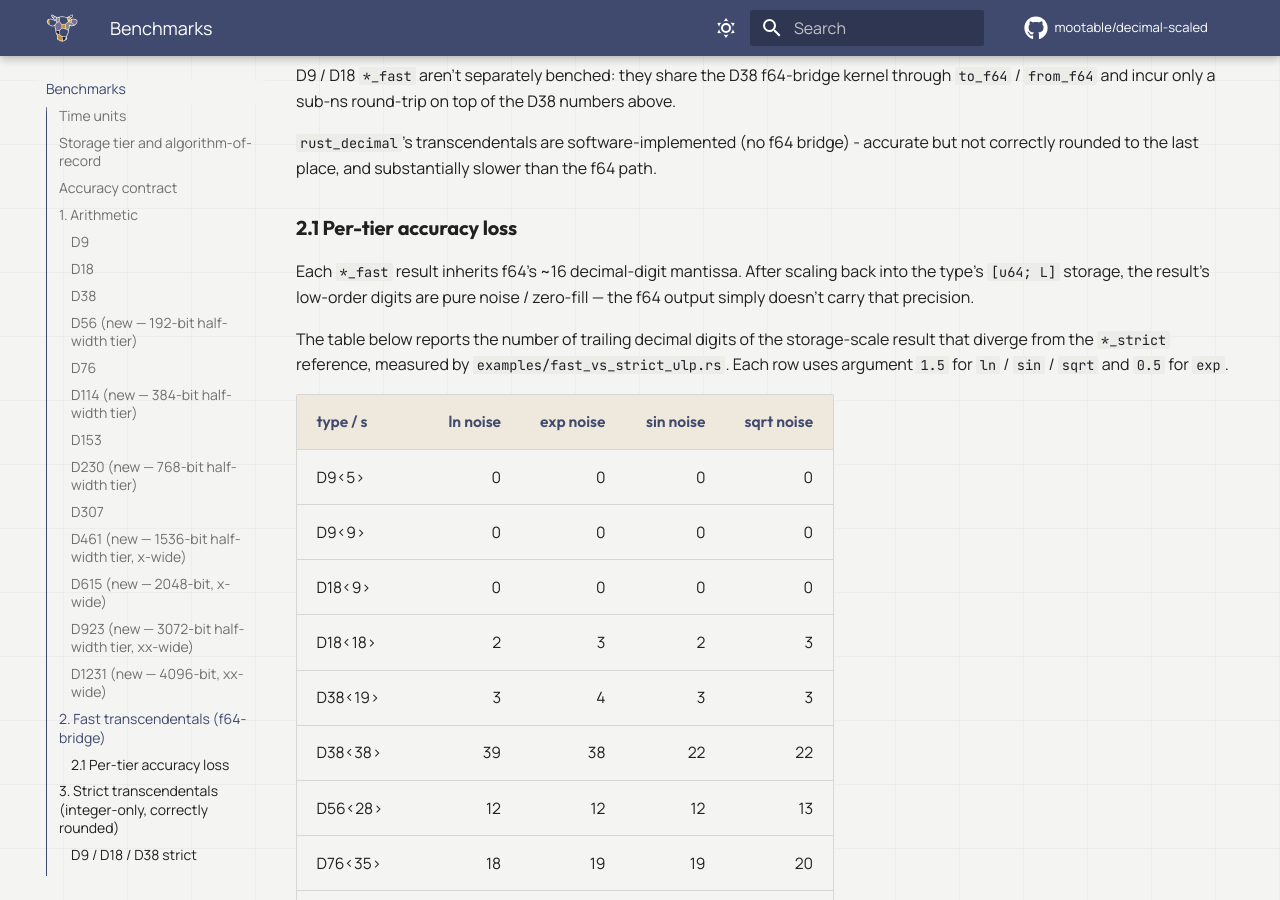
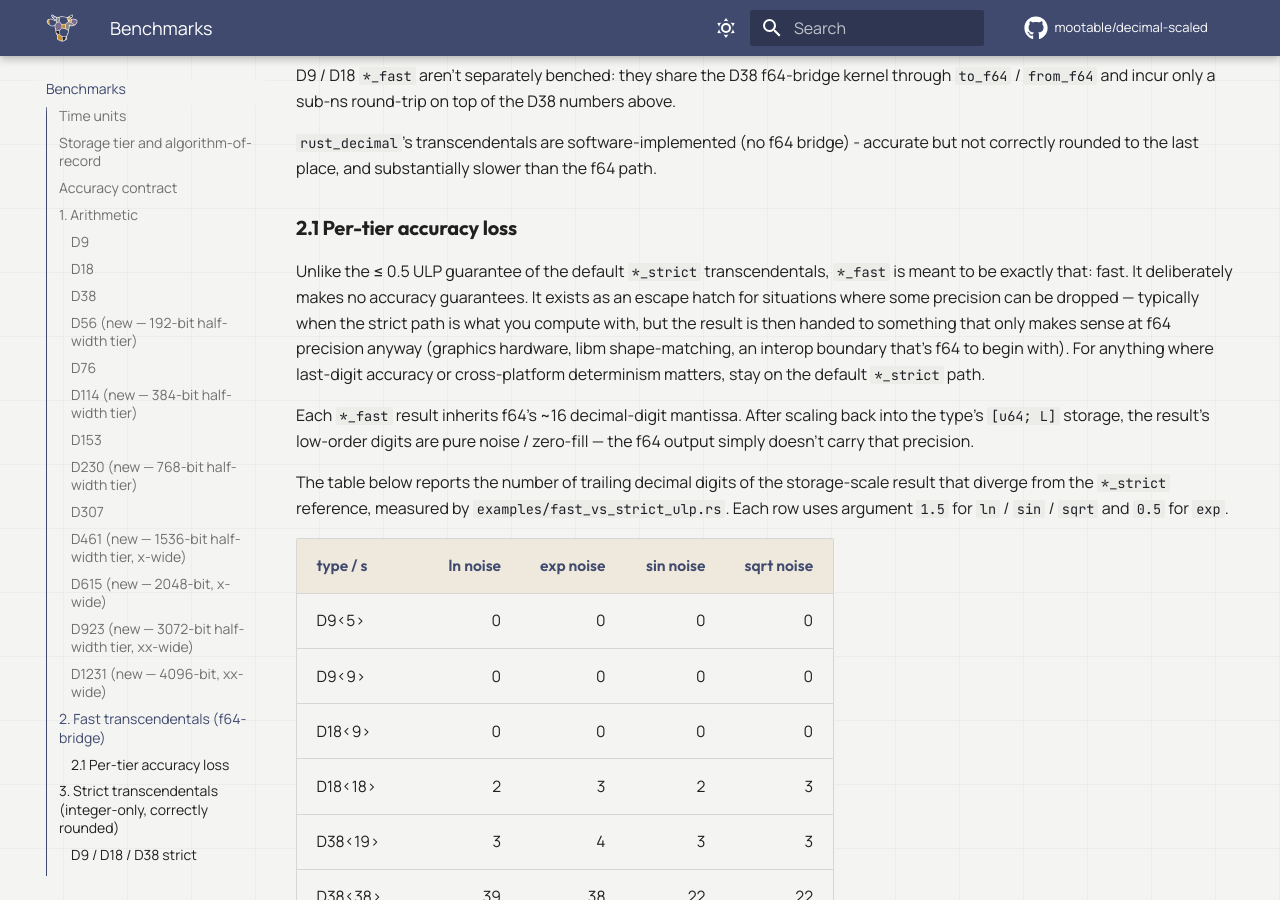
Before and after one commit to mootable/decimal-scaled, an MkDocs documentation site: the page built from docs/benchmarks.md, in a window 1280 px wide and 900 px high, scrolled down 11543 px. Built offline with MkDocs 1.6.1 and Material for MkDocs 9.7.7, drawn with Linux system fonts in a browser that asks for light colours; comment, search, counter and statistics services are not loaded.

Commit message:
docs/benchmarks.md §2.1: lead with what *_fast is FOR
Adds an opening paragraph framing the *_fast family as a
deliberate accuracy/speed trade — the strict path is the headline
<=0.5 ULP guarantee; fast is the escape hatch for cases where the
result is handed to something that only carries f64 precision
anyway (graphics hardware, libm shape-matching, f64 interop).
For anything where last-digit accuracy or cross-platform
determinism matters the recommendation stays *_strict.

```diff
--- a/docs/benchmarks.md
+++ b/docs/benchmarks.md
@@ -334,6 +334,17 @@ bridge) - accurate but not correctly rounded to the last place,
 and substantially slower than the f64 path.
 
 ### 2.1 Per-tier accuracy loss
+
+Unlike the ≤ 0.5 ULP guarantee of the default `*_strict`
+transcendentals, `*_fast` is meant to be exactly that: fast.
+It deliberately makes no accuracy guarantees. It exists as an
+escape hatch for situations where some precision can be
+dropped — typically when the strict path is what you compute
+with, but the result is then handed to something that only
+makes sense at f64 precision anyway (graphics hardware, libm
+shape-matching, an interop boundary that's f64 to begin with).
+For anything where last-digit accuracy or cross-platform
+determinism matters, stay on the default `*_strict` path.
 
 Each `*_fast` result inherits f64's ~16 decimal-digit mantissa.
 After scaling back into the type's `[u64; L]` storage, the
```
